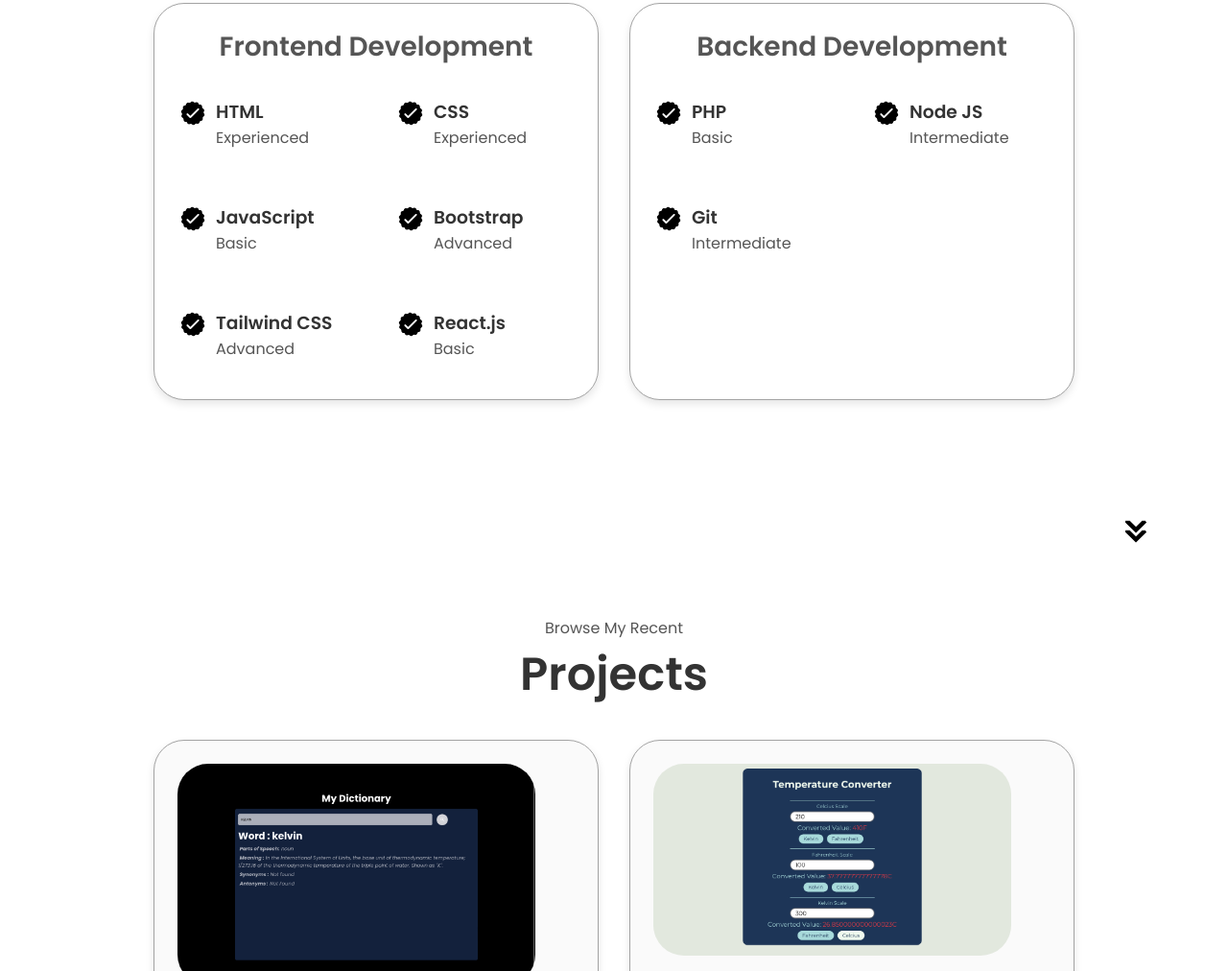
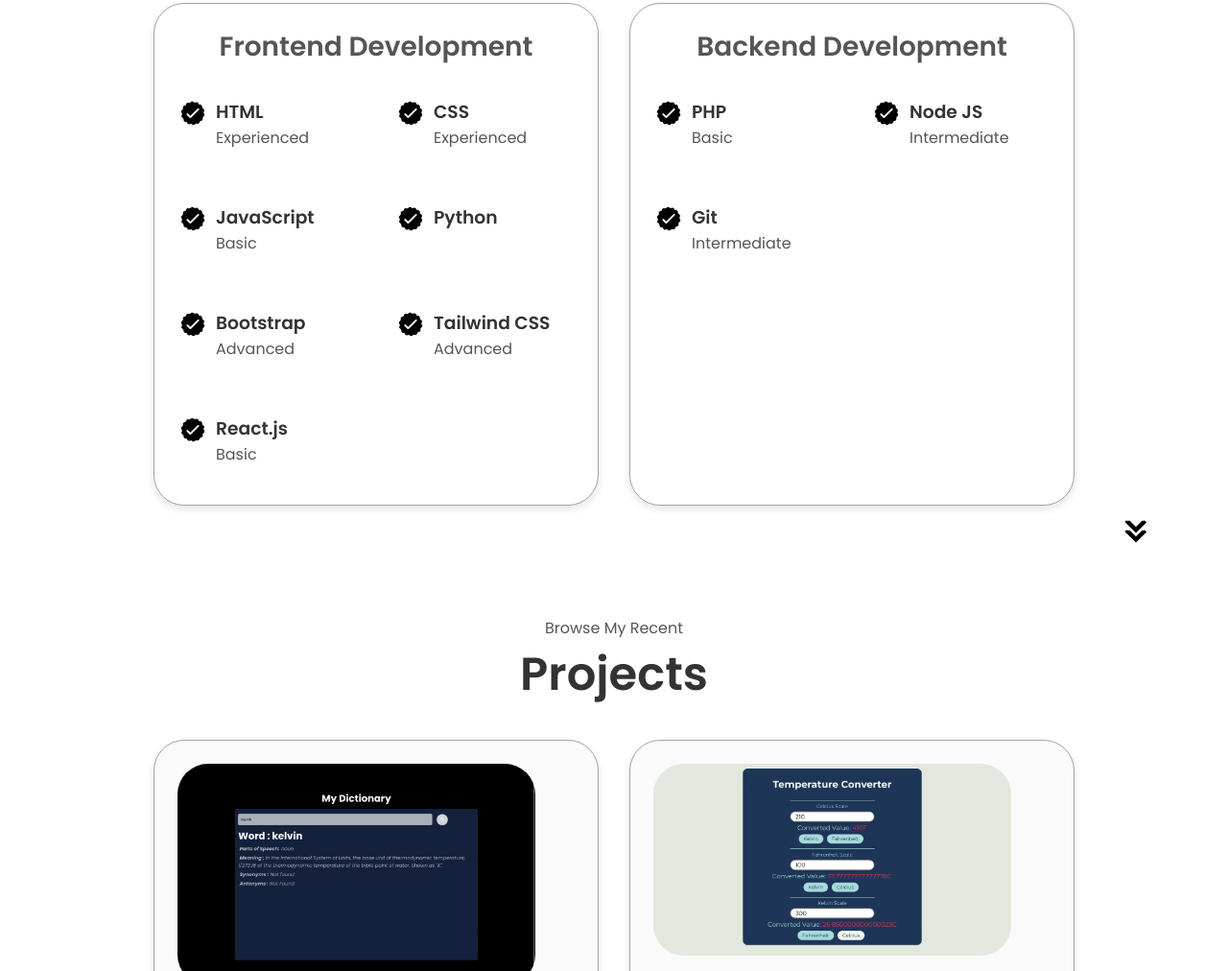
Before and after one commit to Tausinn/Portfolio, a plain HTML site: page index.html in a window 1280 px wide. Shown: the part 1822-2834 px from the top of the page at 96% size. Drawn offline with Linux system fonts and the light colour scheme; files whose address does not match are found by name.

Commit message:
Update index.html

```diff
--- a/index.html
+++ b/index.html
@@ -157,6 +157,17 @@
                     <div>
                       <h3>JavaScript</h3>
                       <p>Basic</p>
+                    </div>
+                  </article>
+                  <article>
+                    <img
+                      src="./assets/checkmark.png"
+                      alt="Experience icon"
+                      class="icon"
+                    />
+                      <div>
+                      <h3>Python</h3>
+                      <pIntermediate</p>
                     </div>
                   </article>
                   <article>
```
